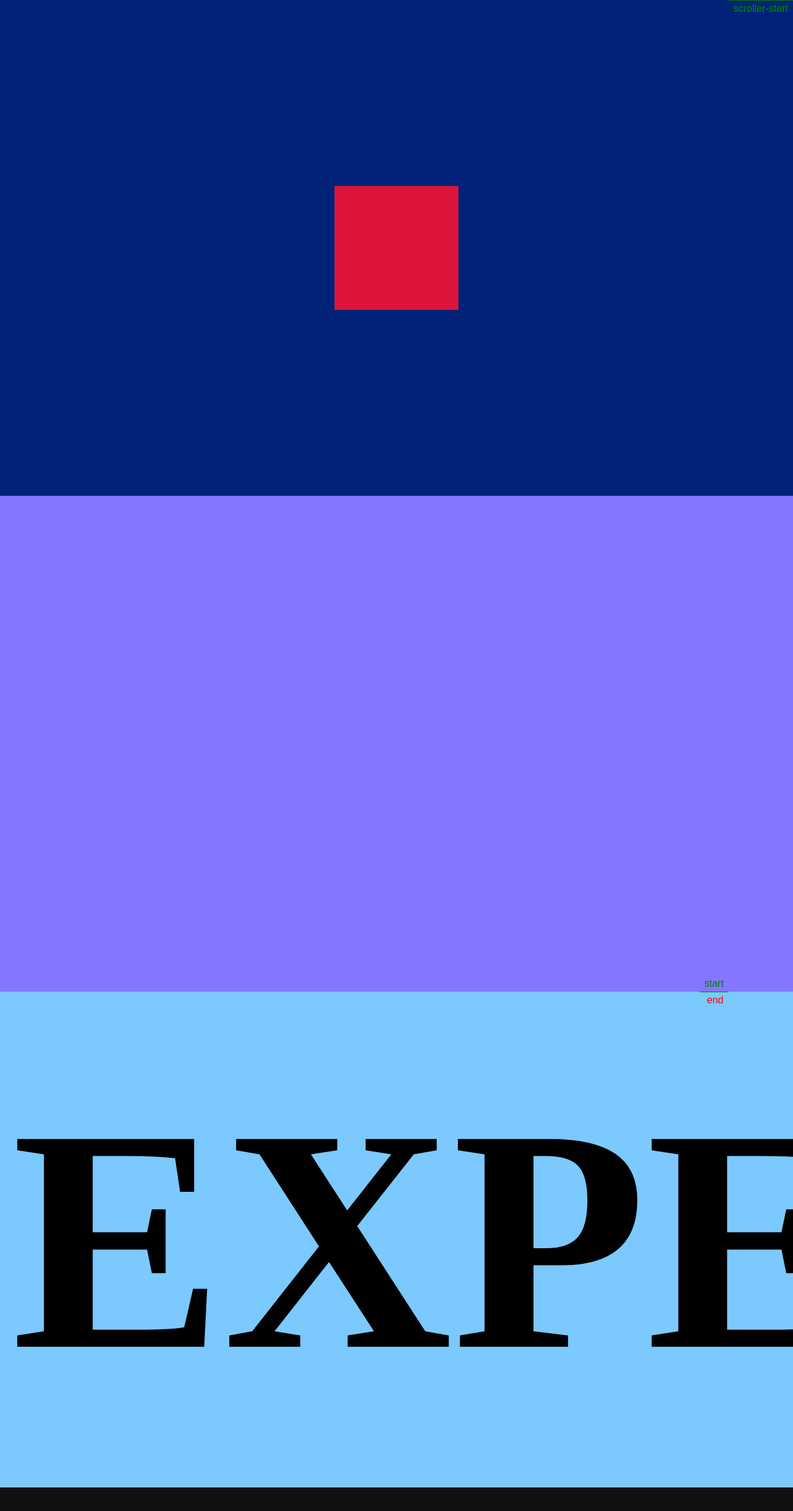
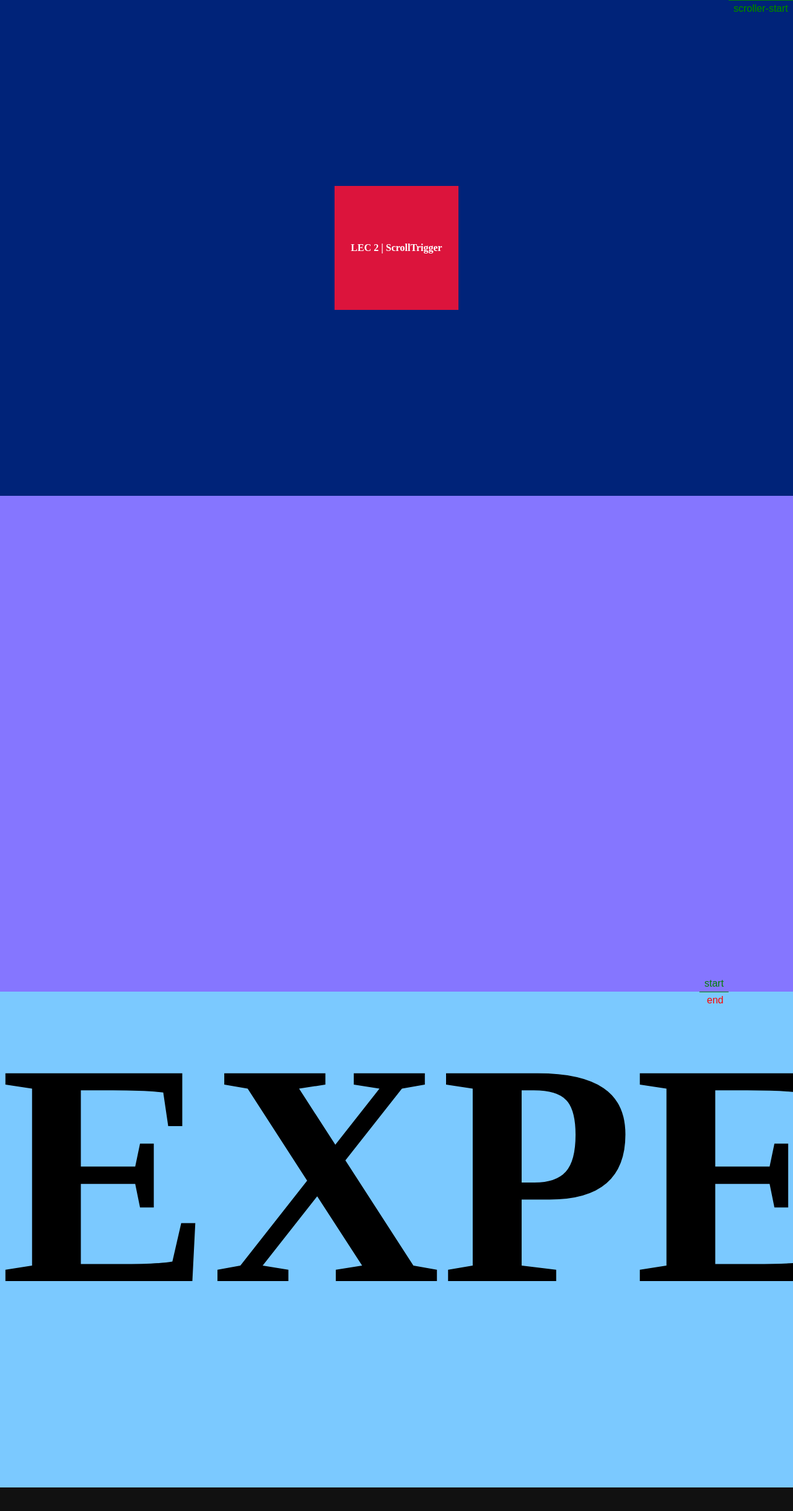
Before and after one commit to Ayush01015/Learning-GSAP, a plain HTML site: page Lectures/Lec-2/index.html in a window 1280 px wide. Shown: the top 2438 px of the page at 62% size. Drawn offline with nearby package versions, Linux system fonts and the light colour scheme.

Commit message:
minor bug fix, text added

```diff
--- a/Lectures/Lec-2/index.css
+++ b/Lectures/Lec-2/index.css
@@ -36,15 +36,11 @@ body{
   width: 100%;
   height: 100%;
   background-color: #7BC9FF;
-  display: flex;
-  justify-content: center;
-  align-items: center;
 }
 
 .page3 h1{
   font-size: 40vw;
   color: black;
-  margin-left: 150rem;
   text-transform: uppercase;
   pointer-events: none;
 }
@@ -54,8 +50,8 @@ body{
   height: 100%;
   background-color: #FFD0EC;
   display: flex;
-  justify-content: center;
   align-items: center;
+  overflow: hidden;
 }
 
 .page5{
@@ -71,13 +67,18 @@ body{
   width: 200px;
   height: 200px;
   background-color: crimson;
+  display: flex;
+  justify-content: center;
+  align-items: center;
+  font-weight: 600;
 }
 
 .boxx{
-  min-width: 350px;
+  min-width: 400px;
   height: 350px;
   background-color: red;
   border: 1px solid black;
   margin: 0 1rem;
   border-radius: 15px;
+
 }
--- a/Lectures/Lec-2/index.html
+++ b/Lectures/Lec-2/index.html
@@ -16,10 +16,10 @@
   </head>
   <body>
     <div class="page1">
-      <div id="box"></div>
+      <div id="box">LEC 2 | ScrollTrigger</div>
     </div>
     <div class="page2">
-      <div id="box"></div>
+      <div id="box">SCROLL</div>
     </div>
     <div class="page3">
       <h1>Experiences</h1>
@@ -35,7 +35,7 @@
       <div class="boxx" style="background-color: #F8E559;"></div>
     </div>
     <div class="page5">
-      <div id="box"></div>
+      <div id="box" style="display: flex; justify-content: center; align-items: center;font-weight: 600;">LEC 2 | END</div>
     </div>
   </body>
 </html>
--- a/Lectures/Lec-2/index.js
+++ b/Lectures/Lec-2/index.js
@@ -33,7 +33,7 @@ gsap.from(".page2 #box",{
 })
 
 gsap.to(".page3 h1",{
-    transform:"translateX(-102%)",
+    transform:"translateX(-250%)",
     scrollTrigger:{
         trigger:".page3",
         scroller:"body",
@@ -46,14 +46,14 @@ gsap.to(".page3 h1",{
 })
 
 gsap.to(".page4 .boxx",{
-    transform:"translateX(-150%)",
+    transform:"translateX(-1000%)",
     scrollTrigger:{
-        trigger:".page4",
+        trigger:".page4", //trigger parent when we are using pin
         scroller:"body",
         markers:true,
         start:"top 0%",
-        end:"top -150%",
-        scrub:2,
+        end:"top -95%",
+        scrub:5,
         pin:true,
     }
 })
```
